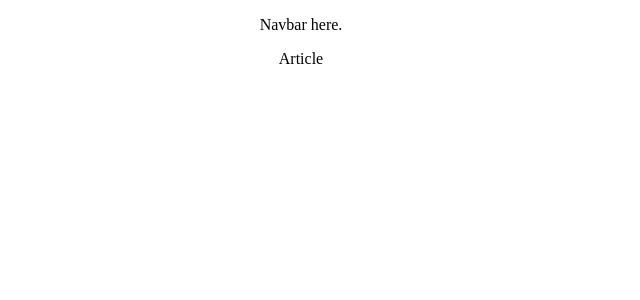
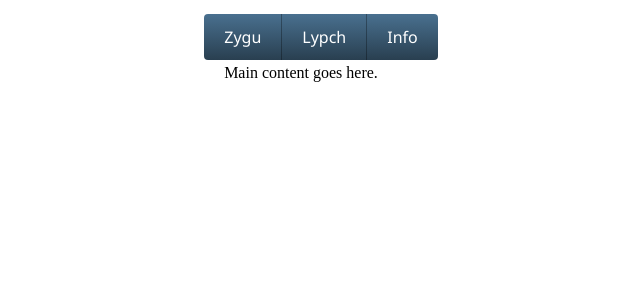
Before and after one commit to shoomilas/logistics-and-distribution, a React (Create React App) app: page / in a window 1280 px wide. Shown: the top 300 px of the page, without its empty margins (339-979 px from the left). Built offline with nearby package versions, Linux system fonts and the light colour scheme; the HTML template or start-up script is replaced by a standard one.

Commit message:
Initial navbar

```diff
--- a/src/App.js
+++ b/src/App.js
@@ -1,4 +1,5 @@
 import React from 'react';
+import { MainContent } from './components/MainContent';
 import Navbar from './components/Navbar';
 
 function App() {
@@ -8,7 +9,7 @@ function App() {
         <Navbar/>
       </header>
       <article>
-        <p>Article</p>
+        <MainContent/>
       </article>
     </div>
   );
--- /dev/null
+++ b/src/components/MainContent.js
@@ -0,0 +1,7 @@
+export const MainContent = () => {
+    return (
+        <div>
+            Main content goes here.
+        </div>
+    )
+}
--- a/src/components/Navbar.js
+++ b/src/components/Navbar.js
@@ -1,10 +1,19 @@
 import React from 'react'
+import styles from './Navbar.module.css'
 
 const Navbar = () => {
     return (
-        <div>
-            <p>Navbar here.</p>
-        </div>
+        <ul className={styles['navigation']}>
+            <li>
+                <a href="#">Zygu</a>
+            </li>
+            <li>
+                <a href="#">Lypch</a>
+            </li>
+            <li>
+                <a href="#">Info</a>
+            </li>
+        </ul>
     )
 }
 
--- /dev/null
+++ b/src/components/Navbar.module.css
@@ -0,0 +1,40 @@
+/*
+
+ul {
+    list-style-type: none;
+    padding-left: 0;
+    display: inline-flex;
+} */
+.navigation > * {
+    margin-top: 10px;
+    text-align: center;
+    font-family: 'Segoe UI', Tahoma, Geneva, Verdana, sans-serif;
+}
+
+.navigation ul {
+    margin: 0;
+    padding: 0;
+    text-transform: uppercase;
+  }
+  .navigation li {
+    display: inline-block;
+  }
+  .navigation a {
+    background: #395870;
+    background: linear-gradient(#49708f, #293f50);
+    border-right: 1px solid rgba(0, 0, 0, .3);
+    color: #fff;
+    padding: 12px 20px;
+    text-decoration: none;
+  }
+  .navigation a:hover {
+    background: #314b60;
+    box-shadow: inset 0 0 10px 1px rgba(0, 0, 0, .3);
+  }
+  .navigation li:first-child a {
+    border-radius: 4px 0 0 4px;
+  }
+  .navigation li:last-child a {
+    border-right: 0;
+    border-radius: 0 4px 4px 0;
+  }
```
Also changed, not shown: src/components/DistributionSolver.js (added, +11 -0 lines), src/components/MiddlemanSolver.js (added, +11 -0 lines).
